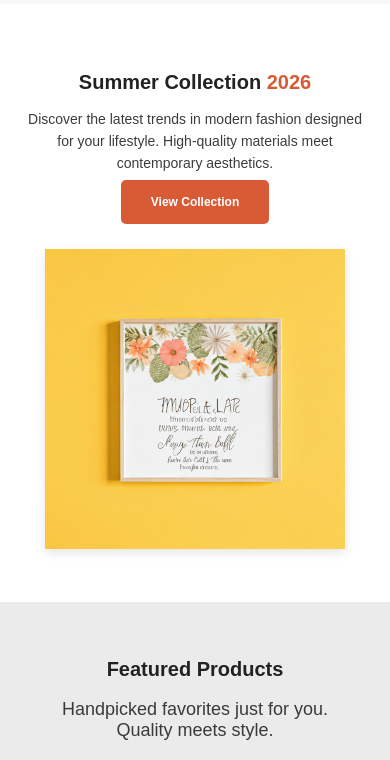
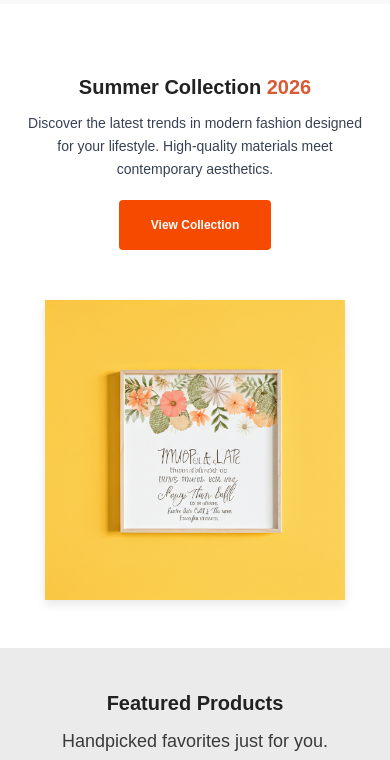
Before and after one commit to Amine-Triki/gomycode-css-chekpoint2-store, a plain HTML site: page index.html in a window 390 px wide. Shown: the part 76-836 px from the top of the page. Drawn offline with nearby package versions, Linux system fonts and the light colour scheme; a web font is replaced by a local one.

Commit message:
Refactor hero section layout and styles for improved responsiveness and aesthetics ( adding some tailwindcss )

```diff
--- a/index.html
+++ b/index.html
@@ -39,16 +39,25 @@
         <span class="material-symbols-outlined"> shopping_cart </span>
       </nav>
     </header>
-    <section>
+    <section class="container mx-auto my-10">
       <!-- hero section  -->
-      <div id="home" class="hero">
-        <div class="hero-text">
+      <div
+        id="home"
+        class="flex flex-wrap items-center justify-between my-12 mx-5 max-md:flex-col max-md:text-center"
+      >
+        <div class="hero-text my-5">
           <h2>Summer Collection <span> 2026 </span></h2>
-          <p>
+          <p
+            class="text-[32px] max-md:text-sm max-w-[800px] leading-relaxed text-gray-700"
+          >
             Discover the latest trends in modern fashion designed for your
             lifestyle. High-quality materials meet contemporary aesthetics.
           </p>
-          <a href="#products">View Collection</a>
+          <a
+            class="inline-block my-5 bg-orange-600 text-white px-8 py-4 rounded font-bold hover:bg-orange-700 transition"
+            href="#products"
+            >View Collection</a
+          >
         </div>
         <div>
           <img src="img/hero.png" alt="hero" />
@@ -56,7 +65,7 @@
       </div>
     </section>
     <!-- main content : product section  -->
-    <main>
+    <main class="container mx-auto my-10">
       <div id="products" class="product-section">
         <h2>Featured Products</h2>
         <p>Handpicked favorites just for you. Quality meets style.</p>
@@ -119,5 +128,6 @@
     <footer>
       <p>&copy; 2026 Smat. All rights reserved.</p>
     </footer>
+    <script src="https://cdn.jsdelivr.net/npm/@tailwindcss/browser@4"></script>
   </body>
 </html>
--- a/style.css
+++ b/style.css
@@ -38,13 +38,6 @@ nav a:active {
 nav span {
   cursor: pointer;
 }
-#home {
-  display: flex;
-  justify-content: space-between;
-  align-items: center;
-  margin: 50px 20px;
-  flex-wrap: wrap;
-}
 
 h2 {
   font-size: 48px;
@@ -54,26 +47,6 @@ h2 {
 }
 h2 span {
   color: #d95b36;
-}
-  .hero-text {
-    margin-bottom: 30px;
-  }
-#home p {
-  font-size: 32px;
-  max-width: 800px;
-  line-height: 1.6;
-  color: #3c3c3c;
-}
-#home a {
-  text-decoration: none;
-  background-color: #d95b36;
-  color: white;
-  padding: 15px 30px;
-  border-radius: 5px;
-  font-weight: bold;
-}
-#home a:hover {
-  background-color: #bf4e2c;
 }
 
 #home img {
@@ -85,6 +58,7 @@ h2 span {
 .product-card img {
   height: 200px;
   object-fit: cover;
+  margin: 0 auto;
 }
 
 main {
@@ -135,7 +109,7 @@ button:hover {
   background-color: #bf4e2c;
 }
 
-footer{
+footer {
   text-align: center;
   padding: 20px;
   background-color: #f8f8f8;
@@ -153,26 +127,18 @@ footer{
   .logo h1 {
     font-size: 13px;
   }
-  #home {
-    flex-direction: column;
-    text-align: center;
-    gap: 10px;
-  }
+
   .hero-text {
     margin-bottom: 30px;
   }
   h2 {
     font-size: 20px;
   }
-  #home p {
-    font-size: 14px;
-    margin-bottom: 20px;
-  }
+
   #home img {
     max-height: 300px;
   }
   main #products > p {
-  font-size: 18px;
-
+    font-size: 18px;
+  }
 }
-}
```
